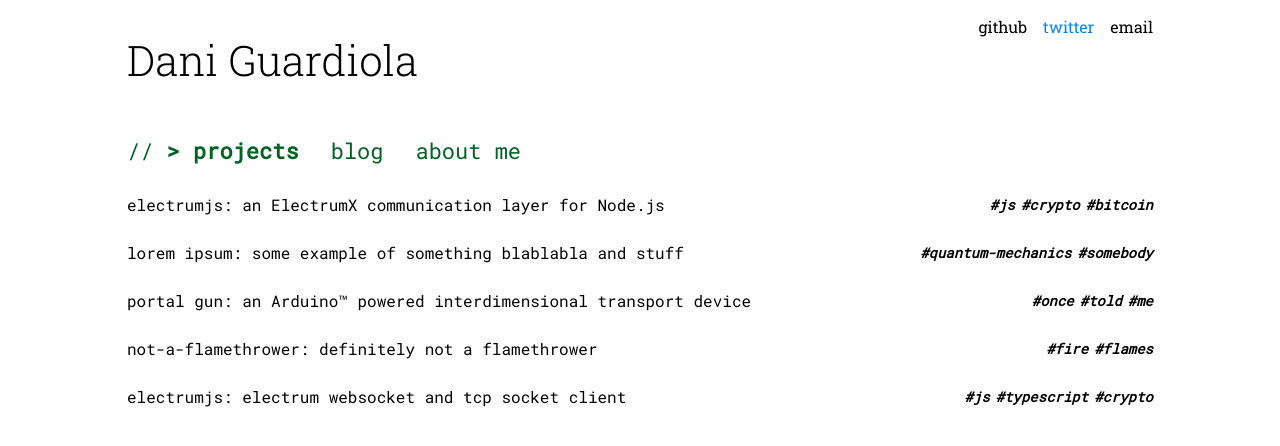
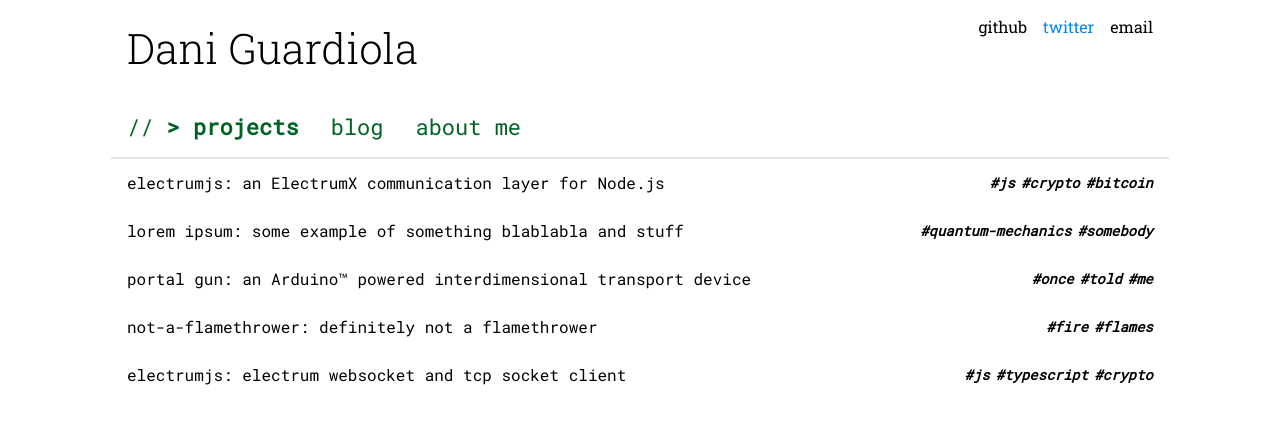
Before and after one commit to DaniGuardiola/daniguardio.la, a React (Create React App) app: page / in a window 1280 px wide. Shown: the top 446 px of the page. Built offline with nearby package versions, Linux system fonts and the light colour scheme.

Commit message:
just in case

```diff
--- a/src/App.css
+++ b/src/App.css
@@ -23,17 +23,21 @@
   overflow: auto;
 }
 
+.header-wrapper {
+  border-bottom: 2px solid #0000001a;
+}
+
 .main-header {
   width: 100%;
-  min-height: 120px;
+  min-height: 96px;
   display: flex;
 }
 
 .main-header span {
   padding-left: 16px;
   white-space: nowrap;
-  height: 120px;
-  line-height: 120px;
+  height: 96px;
+  line-height: 96px;
   margin: 0;
   font-size: 42px;
   font-weight: 300;
--- a/src/App.js
+++ b/src/App.js
@@ -113,6 +113,7 @@ class App extends Component {
     return (
       <div className={`portfolio view-${viewClass}`}>
         <div className='main-wrapper'>
+          <div className='header-wrapper'>
             <header className='main-header'>
               <span>Dani Guardiola</span>
               <div className='options'>
@@ -136,6 +137,7 @@ class App extends Component {
                 onClick={() => this.loadSection('about')}
               ><span className='arrow'>> </span>about me</span>
             </div>
+          </div>
           <div className='content'>
             <List
               article-handler={article => this.loadArticle(article)}
--- a/src/components/Article.css
+++ b/src/components/Article.css
@@ -20,15 +20,6 @@
   color: #3f51b5;
   font-weight: 400;
 }
-
-.article-wrapper .article-html pre {
-  overflow-x: auto;
-  border-radius: 6px;
-  color: #fff;
-  background-color: #23241f;
-  padding: 16px;
-  font-size: 15px;
-}
 .article-wrapper .article-html img {
   max-width: 100%;
 }
@@ -49,3 +40,28 @@
 .article-wrapper .article-html code {
   font-family: 'Roboto Mono', monospace;
 }
+
+.article-wrapper .article-html pre {
+  overflow-x: auto;
+  overflow-y: hidden;
+  border-radius: 6px;
+  color: #fff;
+  background-color: #23241f;
+  padding: 16px;
+  font-size: 15px;
+}
+
+.article-wrapper .article-html pre::-webkit-scrollbar-track {
+  background-color: #e8e8e8;
+  border-radius: 8px;
+}
+
+.article-wrapper .article-html pre::-webkit-scrollbar {
+	height: 6px;
+	background-color: #F5F5F5;
+}
+
+.article-wrapper .article-html pre::-webkit-scrollbar-thumb {
+	background-color: #8c8c8c;
+  border-radius: 8px;
+}
```
Also changed, not shown: public/data-404.md (+2 -0 lines), public/data-project/electrumjs.md (+1 -1 lines). Lines whose indentation alone changed are shown as unchanged.
